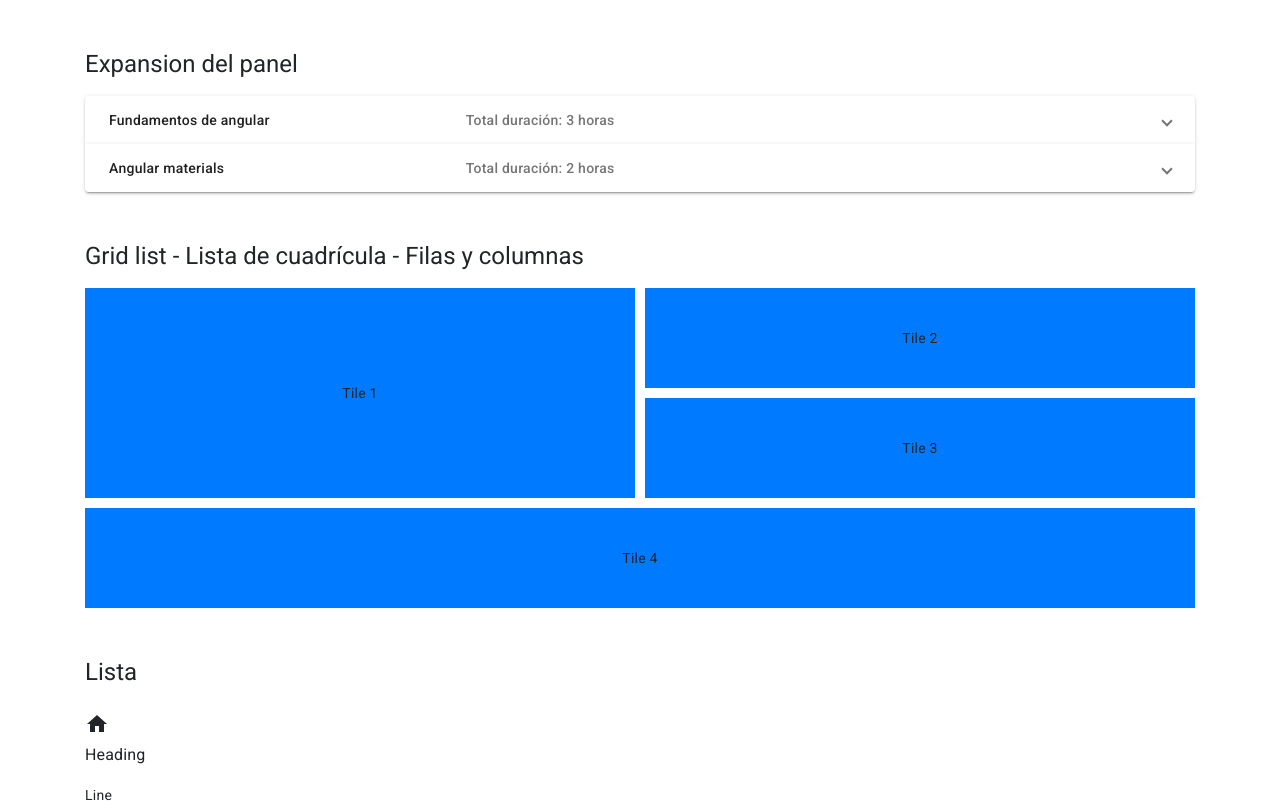
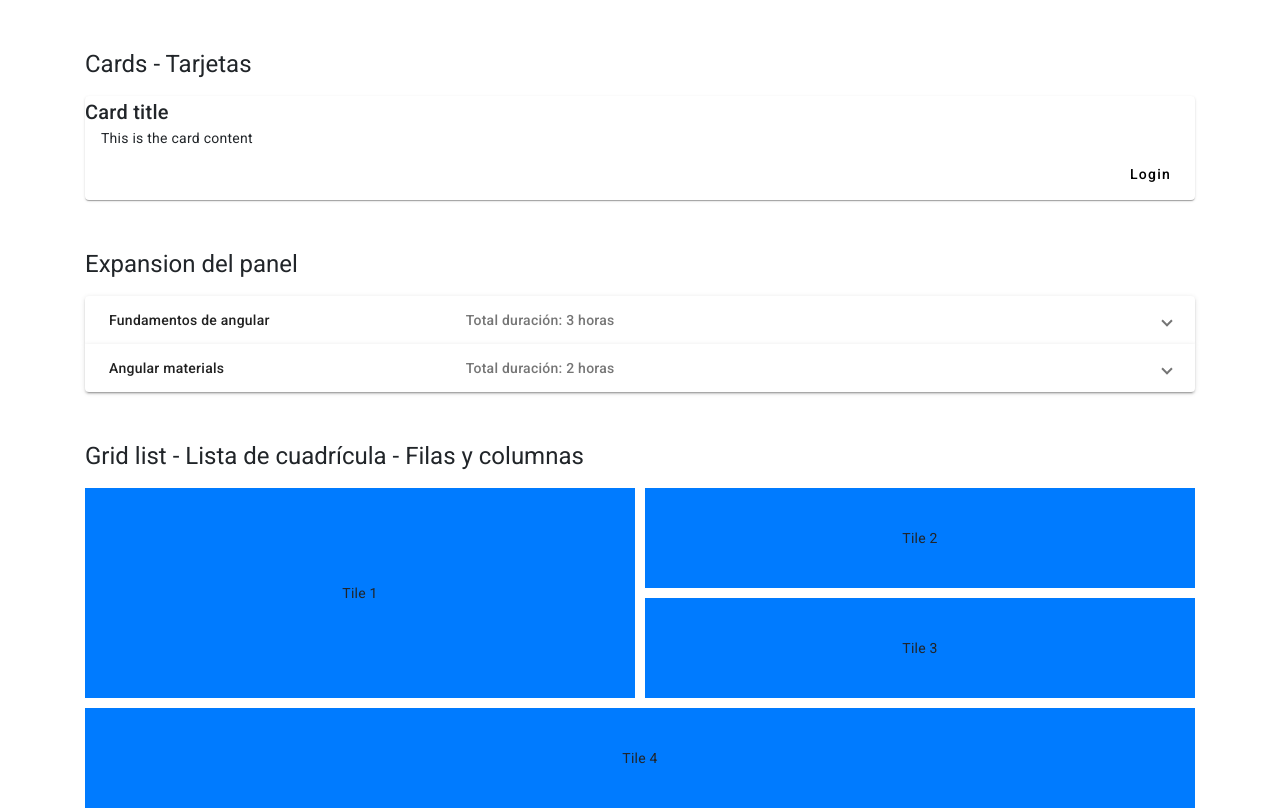
Before and after one commit to Brigitte9219/Angular_Material, an Angular app: page / in a window 1280 px wide. Shown: the top 810 px of the page. Built offline with nearby package versions, Linux system fonts and the light colour scheme.

Commit message:
Cards- tarjetas

```diff
--- a/src/app/app.component.html
+++ b/src/app/app.component.html
@@ -1,3 +1,15 @@
+<div class="container mt-5">
+  <h1>Cards - Tarjetas</h1>
+  <mat-card>
+    <mat-card-title>Card title</mat-card-title>
+    <mat-card-content>This is the card content</mat-card-content>
+    <mat-card-actions align="end">
+      <button mat-flat-button>Login</button>
+    </mat-card-actions>
+  </mat-card>
+</div>
+
+<!------------------------------------------------------------------->
 <div class="container mt-5">
   <h1>Expansion del panel</h1>
 
--- a/src/app/material/material.module.ts
+++ b/src/app/material/material.module.ts
@@ -11,6 +11,7 @@ import {MatListModule} from '@angular/material/list';
 import {MatDividerModule} from '@angular/material/divider';
 import {MatGridListModule} from '@angular/material/grid-list';
 import {MatExpansionModule} from '@angular/material/expansion';
+import {MatCardModule} from '@angular/material/card';
 
 const MaterialComponents = [
   MatButtonModule,//Botones
@@ -25,6 +26,7 @@ const MaterialComponents = [
   MatDividerModule,//Dividir secciones
   MatGridListModule,//Cuadricula - Filas y columnas
   MatExpansionModule,//Expansión del panel
+  MatCardModule,//Tarjetas
 ]
 
 @NgModule({
```
